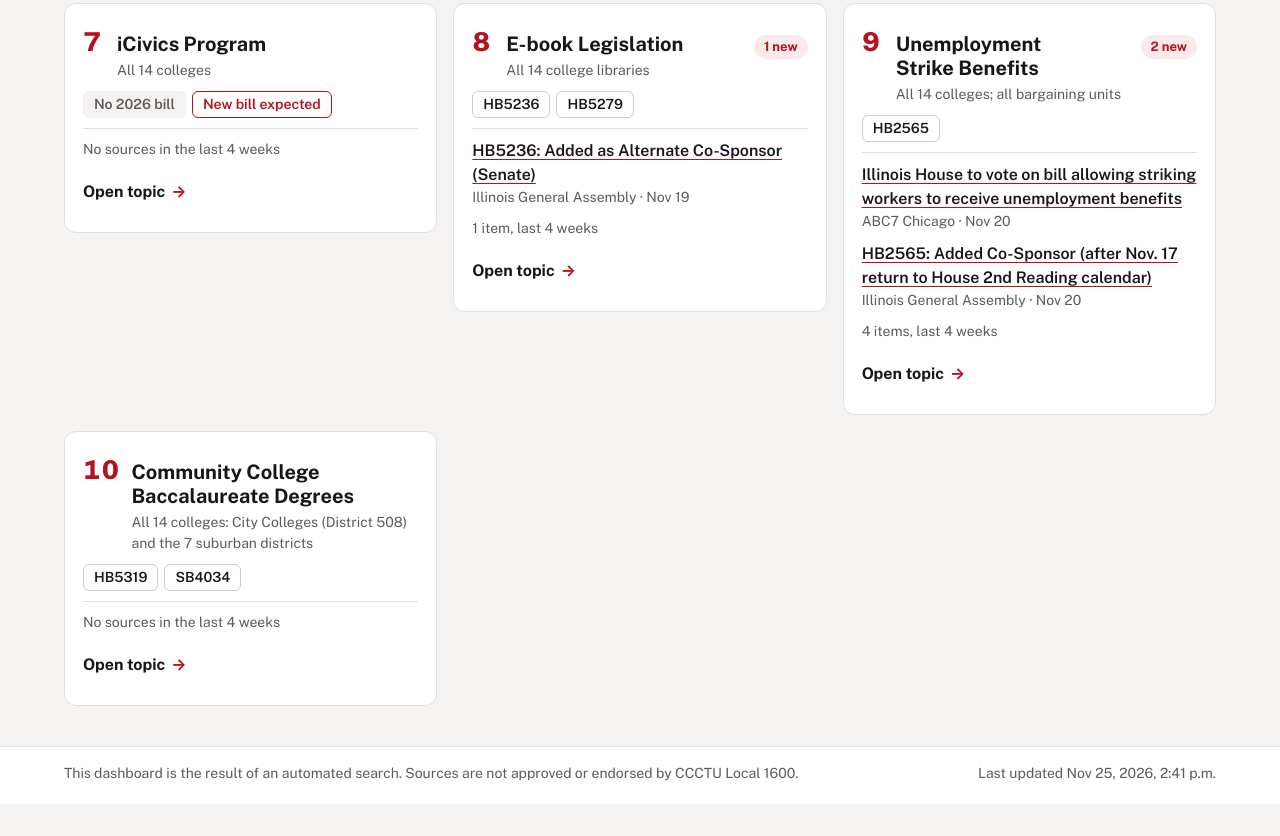
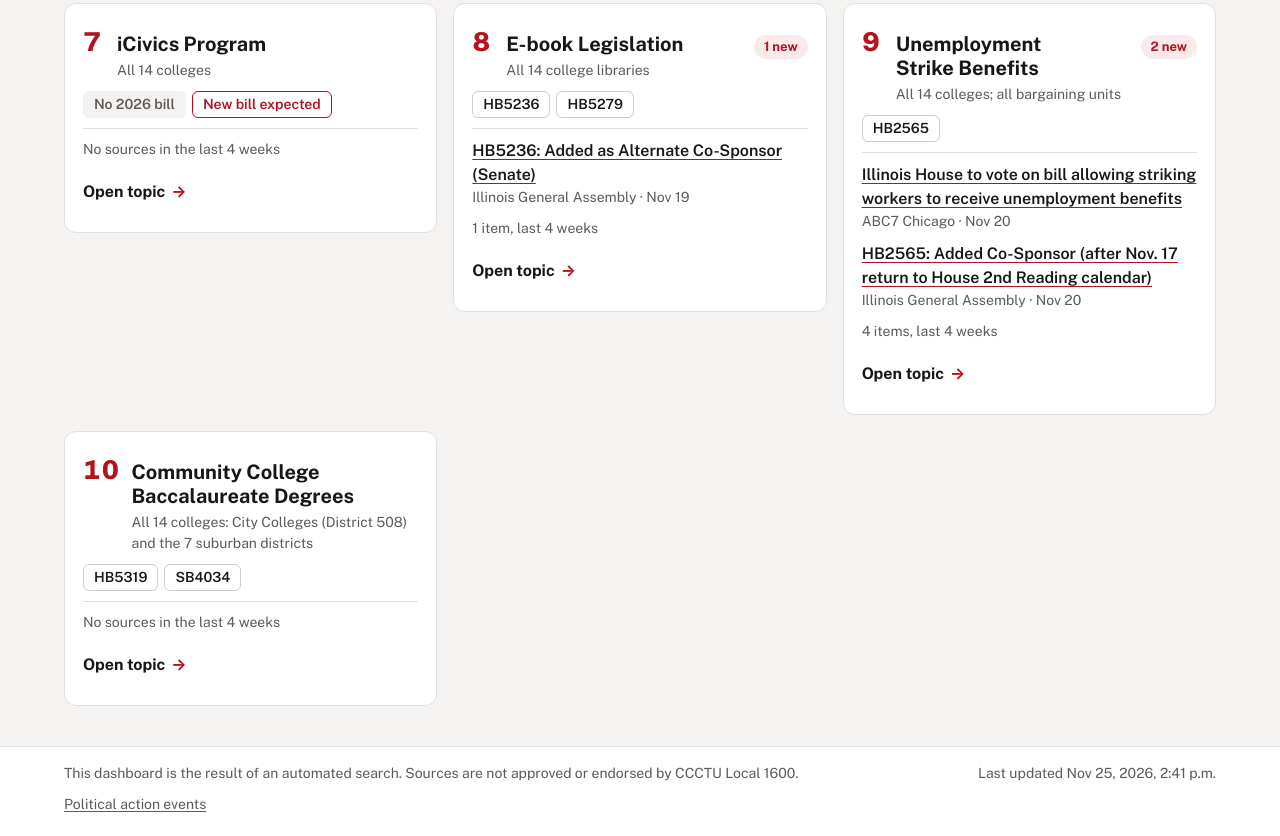
Before and after one commit to TroyASwanson/Legdashboard, a plain HTML site: page index.html in a window 1280 px wide. Shown: the part 997-1833 px from the top of the page. Before the commit the page ends 1801 px from the top, so only its background shows below. Drawn offline with nearby package versions, Linux system fonts and the light colour scheme.

Commit message:
Add footer link to Political Action Events page
A muted, low-key link in the site footer (shown on every view) to
https://troyaswanson.github.io/LegEventLandingPage/.

Co-Authored-By: Claude Opus 5.5 <noreply@anthropic.com>
Claude-Session: https://claude.ai/code/session_01KFLxgMpxFeMcVoif71SU6J

```diff
--- a/index.html
+++ b/index.html
@@ -154,6 +154,9 @@ a.tag:hover{border-color:var(--accent)}
 .facts b{font-weight:700}
 footer{border-top:1px solid var(--rule);background:var(--surface)}
 footer .wrap{padding-top:16px;padding-bottom:20px;font-size:14px;color:var(--muted);display:flex;flex-wrap:wrap;gap:8px 24px;justify-content:space-between}
+footer .foot-links{flex-basis:100%}
+footer .foot-links a{color:var(--muted);text-decoration:underline;text-underline-offset:2px;display:inline-flex;align-items:center;min-height:24px}
+footer .foot-links a:hover{color:var(--ink)}
 /* bill progress and bill cards */
 .prog{display:flex;flex-direction:column;gap:4px;margin:2px 0}
 .prog-bar{display:grid;grid-template-columns:repeat(7,1fr);gap:3px}
@@ -230,6 +233,7 @@ footer .wrap{padding-top:16px;padding-bottom:20px;font-size:14px;color:var(--mut
 <footer><div class="wrap">
   <span>This dashboard is the result of an automated search. Sources are not approved or endorsed by CCCTU Local 1600.</span>
   <span id="foot-updated"></span>
+  <span class="foot-links"><a href="https://troyaswanson.github.io/LegEventLandingPage/" rel="noopener">Political action events</a></span>
 </div></footer>
 
 <script>
```
